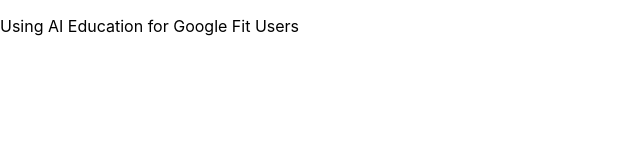
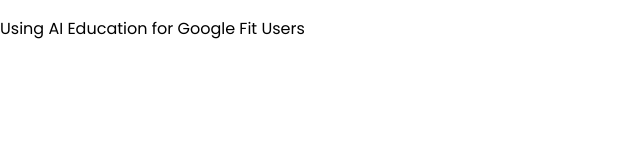
Before and after one commit to NelsonAlvaradoAguilar/google-Fit, a React (Create React App) app in the folder google-fit/: page / in a window 1280 px wide. Shown: the top 160 px of the page, without its empty margins (0-640 px from the left). Built offline with nearby package versions, Linux system fonts and the light colour scheme.

Commit message:
Add font imports+variables

```diff
--- a/google-fit/src/pages/Main/Main.js
+++ b/google-fit/src/pages/Main/Main.js
@@ -1,3 +1,4 @@
+import "./Main.scss";
 function Welcome() {
   return (
     <section className="">
--- a/google-fit/src/pages/Main/Main.scss
+++ b/google-fit/src/pages/Main/Main.scss
@@ -0,0 +1,5 @@
+@use "../../styles/partials/fonts" as *;
+
+body {
+  font-family: $font-regular;
+}
--- a/google-fit/src/styles/partials/_fonts.scss
+++ b/google-fit/src/styles/partials/_fonts.scss
@@ -1,4 +1,8 @@
-@use "./variables" as *;
+// @use "./variables" as *;
+
+$font-regular: "Poppins-Regular";
+$font-bold: "Poppins-Bold";
+$font-extrabold: "Poppins-ExtraBold";
 
 @font-face {
   font-family: "Poppins-Regular";
@@ -20,6 +24,6 @@
     format("truetype");
 }
 
-body {
-  font-family: "Poppins-Regular";
-}
+// body {
+//   font-family: "Poppins-Regular";
+// }
```
